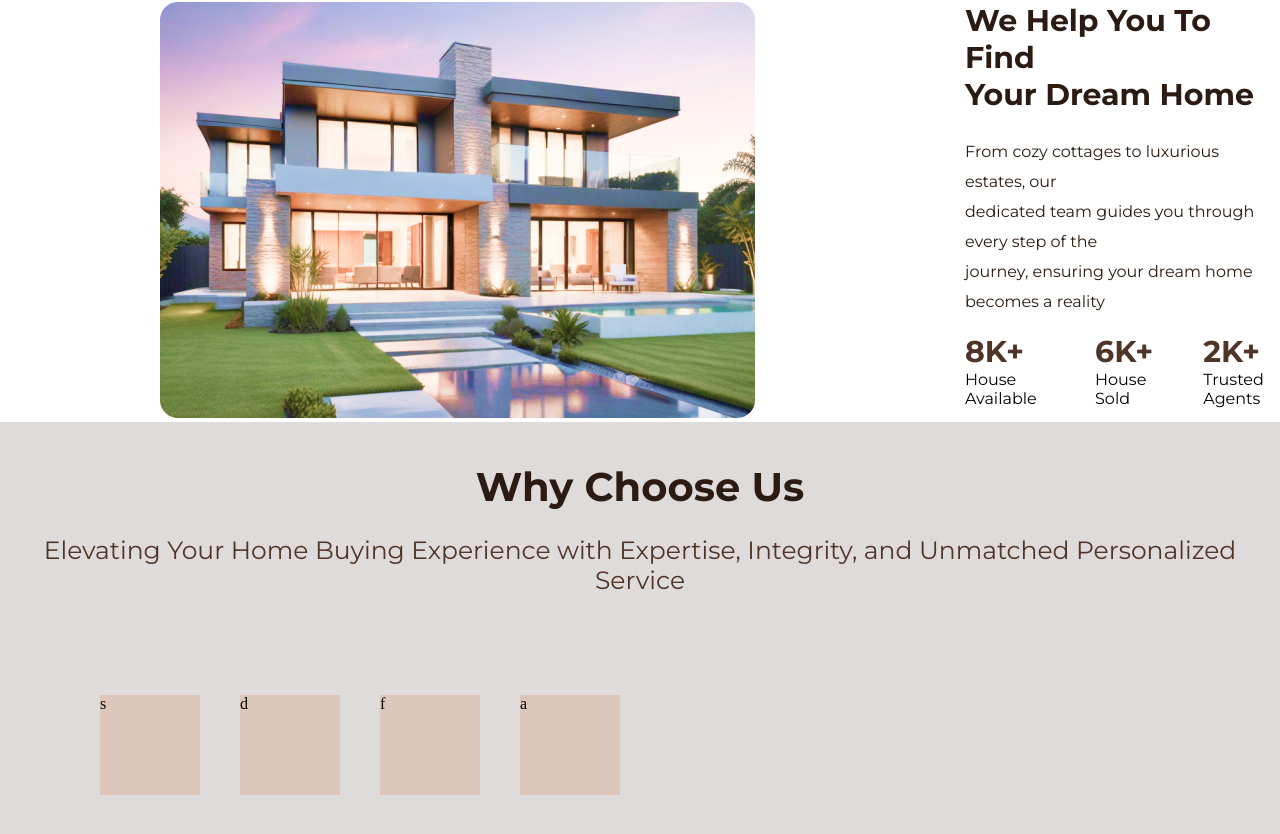
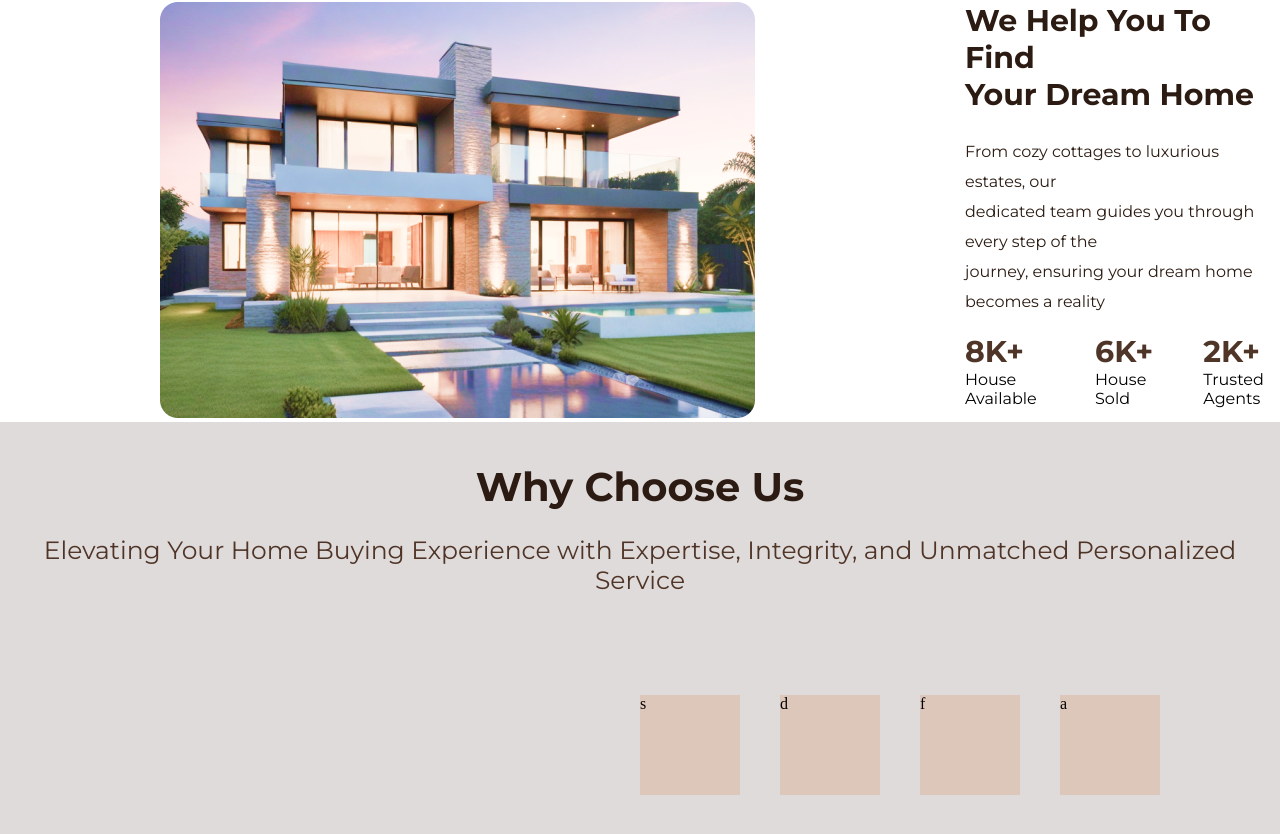
Before and after one commit to gabrieljcoutinho/Projeto-Dwello, a React (Create React App) app: page / in a window 1280 px wide. Shown: the part 762-1596 px from the top of the page. Built offline with nearby package versions, Linux system fonts and the light colour scheme.

Commit message:
esapçemnto

```diff
--- a/src/Css/WhyChoose.css
+++ b/src/Css/WhyChoose.css
@@ -23,6 +23,7 @@
     z-index: 10000;
     padding: 100px;
     gap: 40px;
+    padding-left: 40rem;
 }
 
 .divDaFlexBox {
```
